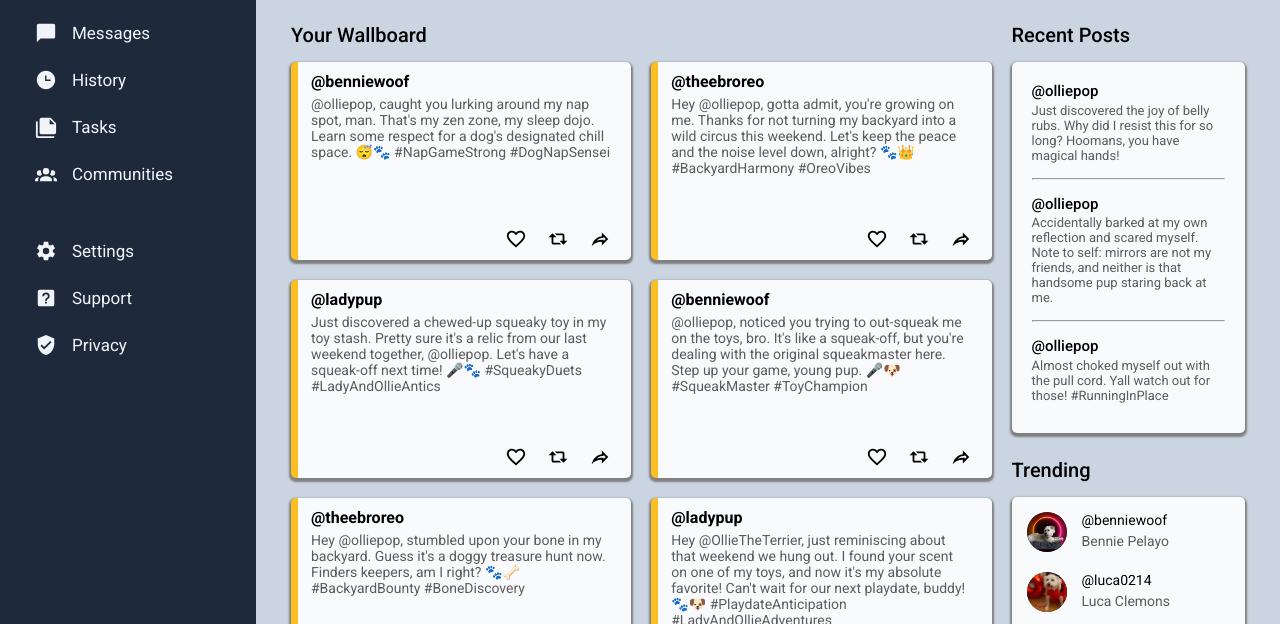
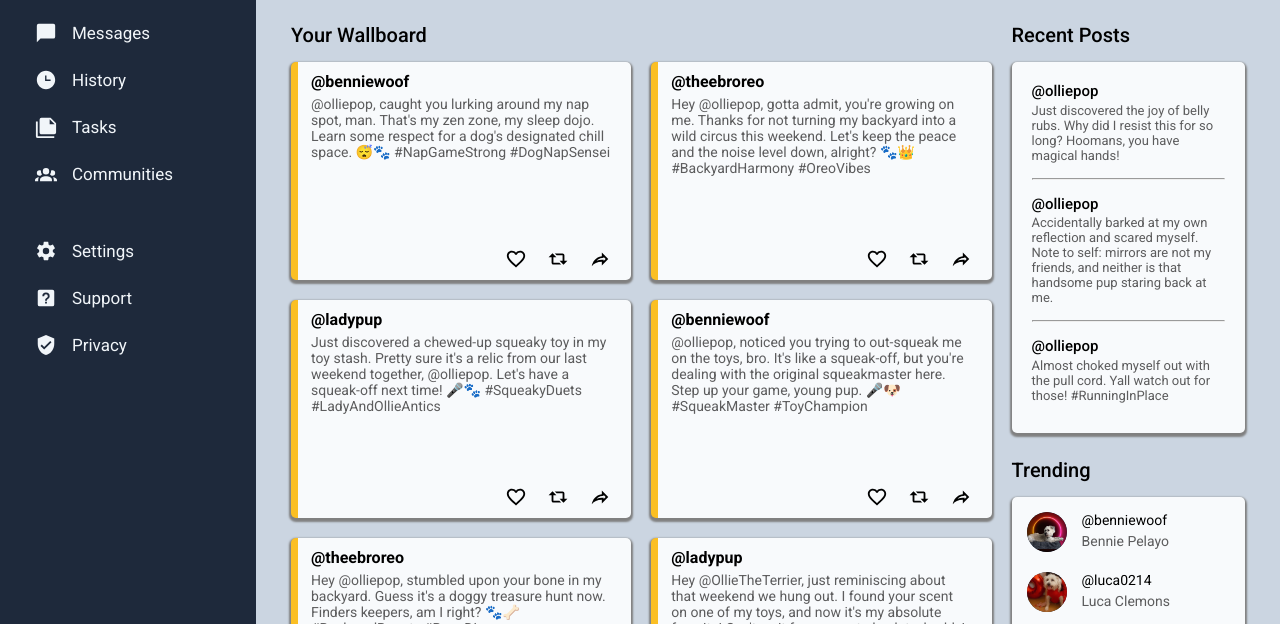
Before and after one commit to Mcjoester/top-admin-dashboard, a plain HTML site: page index.html in a window 1280 px wide. Shown: the part 162-786 px from the top of the page. Drawn offline with Linux system fonts and the light colour scheme.

Commit message:
Update style.css

```diff
--- a/style.css
+++ b/style.css
@@ -399,14 +399,14 @@ color: #5c5c5d;
 
 
     .project-cards {
-        height: 173px;
+        height: 193px;
     }
 }
 
 @media only screen and (max-width: 1814px) {
 
     .project-cards {
-        height:178px;
+        height:198.5px;
     }
 }
 
@@ -420,14 +420,14 @@ color: #5c5c5d;
 @media only screen and (max-width: 1592px) {
 
     .project-cards {
-        height:183px;
+        height:203px;
     }
 }
 
 @media only screen and (max-width: 1480px) {
 
     .project-cards {
-        height:188px;
+        height:208.5px;
     }
 
 }
@@ -435,7 +435,7 @@ color: #5c5c5d;
 @media only screen and (max-width: 1362px) {
 
     .project-cards {
-        height:193px;
+        height:213px;
     }
 
 }
@@ -443,7 +443,7 @@ color: #5c5c5d;
 @media only screen and (max-width: 1301px) {
 
     .project-cards {
-        height:198px;
+        height:218px;
     }
 
 }
@@ -455,7 +455,7 @@ color: #5c5c5d;
     }
 
     .project-cards {
-        height:203px;
+        height:223px;
     }
 }
 
```
